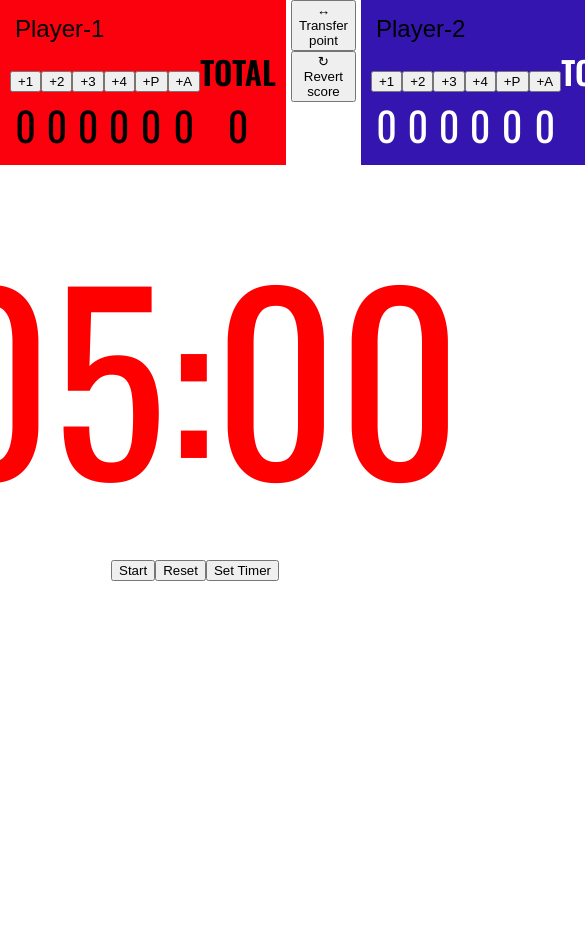
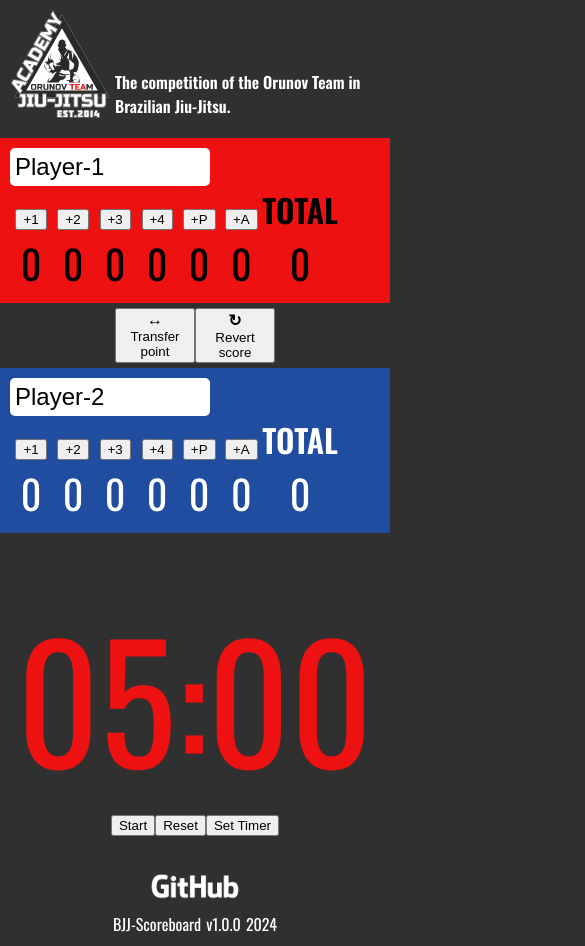
Before and after one commit to Maracash41/BJJ-Scorekeeper, a React (Vite) app: page / in a window 390 px wide. Shown: the top 946 px of the page, 585 px wide, since content can reach past the window. Before the commit the page ends 844 px from the top, so only its background shows below. Built offline with nearby package versions, Linux system fonts and the light colour scheme.

Commit message:
feat: add header and footer

```diff
--- a/src/App.tsx
+++ b/src/App.tsx
@@ -4,6 +4,8 @@ import classes from "./app.module.css";
 import Timer from "./components/timer/Timer";
 import Scoreboard from "./components/Scoreboard/Scoreboard";
 import { IPlayer } from "./components/intefaces/interfaces";
+import Header from "./components/Header/Header";
+import Footer from "./components/Footer/Footer";
 
 interface ILastScore {
   playerId: number;
@@ -160,6 +162,8 @@ function App() {
   };
 
   return (
+    <>
+      <Header />
       <div className={classes.main}>
         <Scoreboard
           players={players}
@@ -174,6 +178,8 @@ function App() {
           resetCurrentScores={resetCurrentScores}
         />
       </div>
+      <Footer />
+    </>
   );
 }
 export default App;
--- /dev/null
+++ b/src/components/Footer/Footer.tsx
@@ -0,0 +1,26 @@
+import React from "react";
+import classes from "./footer.module.css";
+import githubLogo from "../../assets/github_logo.png";
+const Footer: React.FC = () => {
+  return (
+    <footer className={classes.footer}>
+      <div className={classes.footerContent}>
+        <div className={classes.footerAuthor}>
+          <a
+            href="https://github.com/Maracash41"
+            className={classes.footerAuthorLink}
+          >
+            <img src={githubLogo} alt="" className={classes.footerAuthorIcon} />
+          </a>
+        </div>
+        <div className={classes.footerAboutApp}>
+          <p className={classes.footerAboutAppName}>BJJ-Scoreboard</p>
+          <p className={classes.footerAboutAppVersion}>v1.0.0</p>
+          <p className={classes.footerAboutAppYear}>2024</p>
+        </div>
+      </div>
+    </footer>
+  );
+};
+
+export default Footer;
--- /dev/null
+++ b/src/components/Footer/footer.module.css
@@ -0,0 +1,30 @@
+@import url("../../styles/vars.css");
+
+.footer {
+  padding: 10px;
+  color: var(--main-font-color);
+}
+
+.footerContent {
+  display: flex;
+  justify-content: space-between;
+}
+
+.footerAuthorLink {
+  color: inherit;
+}
+
+.footerAuthorIcon {
+  max-width: 100px;
+}
+
+.footerAboutApp {
+  display: flex;
+  gap: 5px;
+}
+@media screen and (max-width: 390px) {
+  .footerContent {
+    flex-direction: column;
+    align-items: center;
+  }
+}
--- /dev/null
+++ b/src/components/Header/Header.tsx
@@ -0,0 +1,18 @@
+import React from "react";
+import classes from "./header.module.css";
+import logo from "../../assets/orunov_team_logo.svg";
+
+const Header: React.FC = () => {
+  return (
+    <header className={classes.header}>
+      <div className={classes.headerHeading}>
+        <img className={classes.headerLogo} src={logo} alt="orunov team" />
+        <h1 className={classes.mainHeading}>
+          The competition of the Orunov Team in Brazilian Jiu-Jitsu.
+        </h1>
+      </div>
+    </header>
+  );
+};
+
+export default Header;
--- /dev/null
+++ b/src/components/Header/header.module.css
@@ -0,0 +1,43 @@
+@import url("../../styles/vars.css");
+
+.header {
+  display: flex;
+  margin-bottom: 25px;
+  padding: 10px;
+}
+
+.headerHeading {
+  display: flex;
+  align-items: flex-end;
+  gap: 5px;
+}
+
+.headerLogo {
+  max-width: 100px;
+}
+
+.mainHeading {
+  font-size: 2rem;
+  color: var(--main-font-color);
+}
+
+@media screen and (max-width: 871px) {
+  .mainHeading {
+    font-size: 1.8rem;
+  }
+}
+
+@media screen and (max-width: 499px) {
+  .mainHeading {
+    font-size: 1.5rem;
+  }
+}
+@media screen and (max-width: 417px) {
+  .header {
+    margin-bottom: 10px;
+  }
+
+  .mainHeading {
+    font-size: 1rem;
+  }
+}
--- a/src/components/Player/player.module.css
+++ b/src/components/Player/player.module.css
@@ -10,11 +10,12 @@
   padding: 5px;
   max-width: 200px;
   font-size: 1.5rem;
-  background-color: transparent;
+  background: var(--input-backgorund);
+  border-radius: 5px;
   outline: none;
   border: none;
 
   &:focus {
-    background-color: var(--input-backgorund);
+    background-color: var(--input-backgorund-active);
   }
 }
--- a/src/components/Scoreboard/Scoreboard.tsx
+++ b/src/components/Scoreboard/Scoreboard.tsx
@@ -23,32 +23,37 @@ const Scoreboard: React.FC<ScoreboardProps> = ({
 
   return (
     <div className={classes.scoreboard}>
+      <div className={classes.scoresPlayerOne}>
         <Scores
           player={playerOne}
           changeName={changeName}
           incrementScore={incrementScore}
         />
+      </div>
       <div className={classes.scoreboardButtons}>
         <button
           className={classes.scoreboardButton + " " + classes.button}
           onClick={() => transferPoint()}
         >
-          &#8596; Transfer point
+          <span className={classes.scoreboardButtonIcon}>&#8596;</span> Transfer
+          point
         </button>
         <button
           className={classes.scoreboardButton + " " + classes.button}
           onClick={() => revertScore()}
         >
-          &#8635; Revert score
+          <span className={classes.scoreboardButtonIcon}>&#8635;</span> Revert
+          score
         </button>
       </div>
-
+      <div className={classes.scoresPlayerTwo}>
         <Scores
           player={playerTwo}
           changeName={changeName}
           incrementScore={incrementScore}
         />
       </div>
+    </div>
   );
 };
 
--- a/src/components/Scoreboard/scoreboard.module.css
+++ b/src/components/Scoreboard/scoreboard.module.css
@@ -5,6 +5,17 @@
   display: flex;
   flex: 1 1;
   gap: 5px;
+  margin-bottom: 25px;
+  width: 100%;
+}
+
+.scoresPlayerOne {
+  order: 1;
+  width: 100%;
+}
+
+.scoresPlayerTwo {
+  order: 3;
   width: 100%;
 }
 
@@ -20,6 +31,7 @@
 .scoreboardButtons {
   display: flex;
   flex-direction: column;
+  order: 2;
 }
 
 .scoreboardButton {
@@ -30,3 +42,27 @@
   text-align: center;
   max-width: 80px;
 }
+
+.scoreboardButtonIcon {
+  font-size: 1.2em;
+  font-weight: bold;
+}
+
+@media screen and (max-width: 974px) {
+  .scoreboard {
+    flex-wrap: wrap;
+  }
+
+  .scoresPlayerOne {
+    width: 100%;
+  }
+
+  .scoresPlayerTwo {
+    width: 100%;
+  }
+  .scoreboardButtons {
+    flex-direction: row;
+    justify-content: center;
+    width: 100%;
+  }
+}
--- a/src/components/Scores/scores.module.css
+++ b/src/components/Scores/scores.module.css
@@ -4,6 +4,7 @@
   flex-direction: column;
   padding: 10px;
   width: 100%;
+  border-radius: 5px;
 }
 
 .scoresTable {
@@ -11,6 +12,7 @@
   grid-template-columns: repeat(8, 1fr);
   align-items: center;
   justify-items: center;
+  max-width: 1080px;
 }
 
 .scoresTableHeader {
--- a/src/components/timer/timer.module.css
+++ b/src/components/timer/timer.module.css
@@ -2,15 +2,14 @@
 @import url("../../styles/button.css");
 
 .timer {
-  background: var(--background-color);
+  background: var(--timer-background);
   padding: 20px;
   text-align: center;
 }
 
 .timerTime {
-  padding: 10px;
   font-size: 15rem;
-  color: #ff0000;
+  color: var(--timer-color);
   cursor: pointer;
 }
 
@@ -56,3 +55,9 @@ input[type="number"] {
   border: 1px solid #ccc;
   border-radius: 4px;
 }
+
+@media screen and (max-width: 607px) {
+  .timerTime {
+    font-size: 10rem;
+  }
+}
--- a/src/styles/main.css
+++ b/src/styles/main.css
@@ -18,6 +18,12 @@
   src: url("../assets/fonts/oswald-v53-latin-600.woff2") format("woff2");
 }
 
+*,
+*::before,
+*::after {
+  box-sizing: border-box;
+}
+
 html,
 body,
 ul,
@@ -36,4 +42,5 @@ h5 {
 body {
   height: 100vh;
   font-family: var(--main-font-family);
+  background: var(--main-background-color);
 }
--- a/src/styles/vars.css
+++ b/src/styles/vars.css
@@ -1,15 +1,17 @@
 :root {
-  --main-background-color: linear-gradient(to bottom, #f0f0f0, #a0a0a0);
+  --main-background-color: #303030;
   --main-font-family: Oswald;
-  --background-color: #ffffff;
-  --timer-color: #ff0000;
+  --main-font-color: #fff;
+  --timer-color: #ed1111;
+  --timer-background: #303030;
   --modal-background: rgba(255, 255, 255, 1);
   --button-background: #4caf50;
   --button-background-hover: #45a049;
   --input-border: #ccc;
-  --input-backgorund: #dfdddd;
-  --background-player-one: #fb000d;
-  --background-player-two: #3515b0;
+  --input-backgorund: #ffffff;
+  --input-backgorund-active: #dfdddd;
+  --background-player-one: #ed1111;
+  --background-player-two: #204da0;
 }
 
 /*  background-color: #4caf50;
```
Also changed, not shown: src/assets/github_logo.png (added), src/assets/orunov_team_logo.svg (added). Lines whose indentation alone changed are shown as unchanged.
